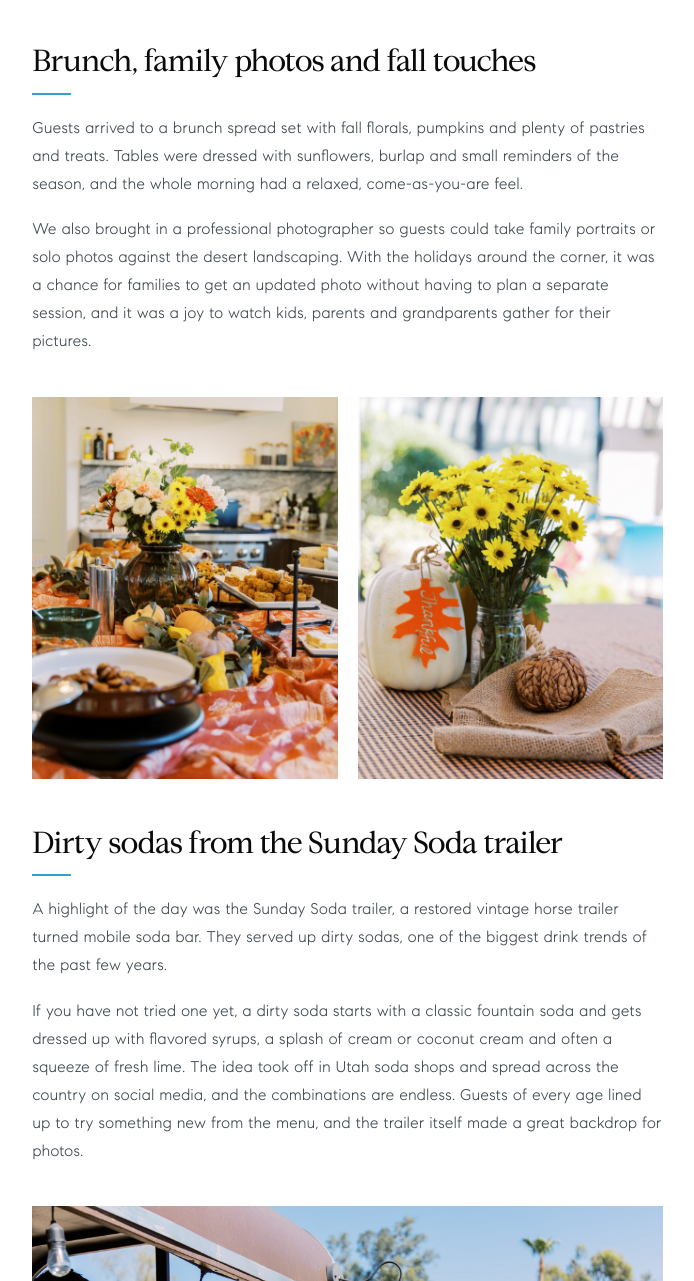
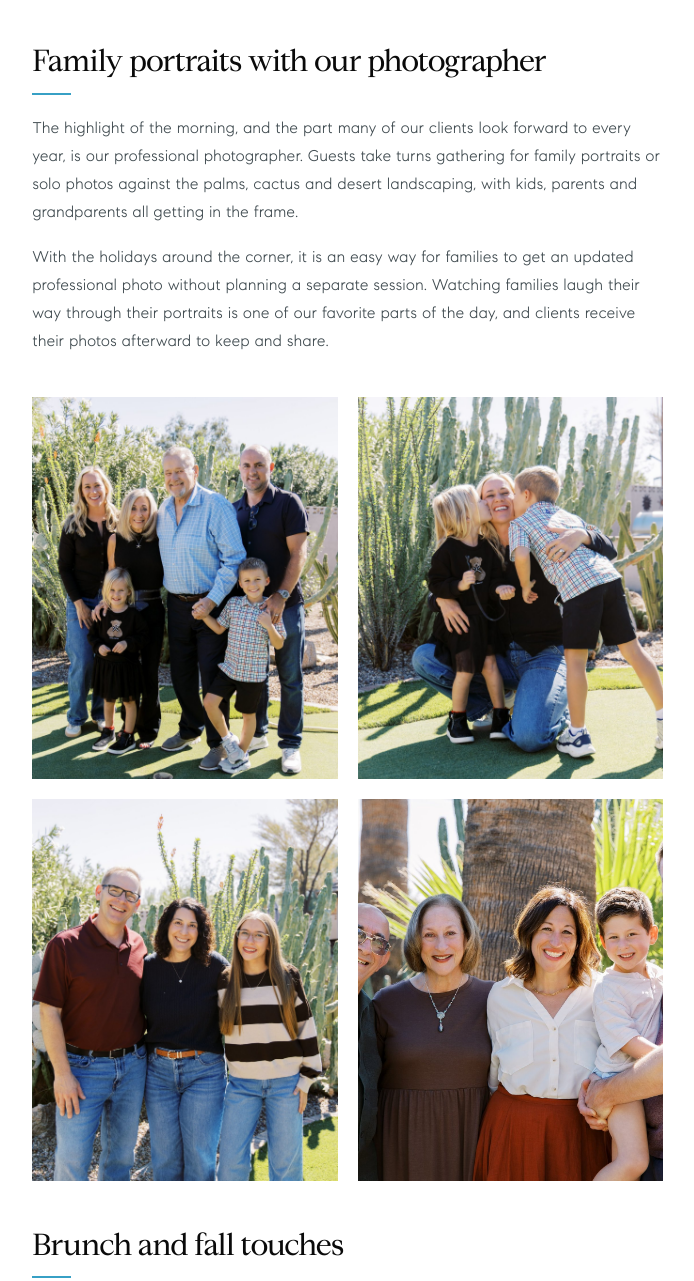
Before and after one commit to rclaxton12/ghcollective, a plain HTML site: page insights/client-appreciation-brunch-2026.html in a window 1280 px wide. Shown: the part 1445-2726 px from the top of the page, without its empty margins (19-713 px from the left). Drawn offline with Linux system fonts and the light colour scheme.

Commit message:
Draft: lead with the photographer and add family portraits (pending permission)
Co-Authored-By: Claude Opus 5.5 <noreply@anthropic.com>
Claude-Session: https://claude.ai/code/session_014MSUsrTRQ1Q5JDdmT1fgds

```diff
--- a/insights/client-appreciation-brunch-2026.html
+++ b/insights/client-appreciation-brunch-2026.html
@@ -4,7 +4,7 @@
 <meta charset="UTF-8" />
 <meta name="viewport" content="width=device-width, initial-scale=1.0" />
 <title>A morning of gratitude: our 2026 Client Appreciation Brunch | Glasshouse Collective</title>
-<meta name="description" content="On October 25 we hosted our clients for a fall brunch with family photos, dirty sodas from the Sunday Soda trailer and a beautiful Arizona morning. Here is a look back, and a thank-you." />
+<meta name="description" content="On October 25 we hosted our clients for a fall brunch with professional family portraits, dirty sodas from the Sunday Soda trailer and a beautiful Arizona morning. Here is a look back, and a thank-you." />
 <link rel="stylesheet" href="../styles.css" />
 </head>
 <body>
@@ -49,15 +49,23 @@
             <img src="../images/client-appreciation-2026/welcome.jpg" alt="Welcome sign for the Client Appreciation Event hosted by the Glasshouse Collective, topped with orange and cream balloons" loading="lazy" />
             <img src="../images/client-appreciation-2026/team.jpg" style="object-position: 46% center;" alt="The Glasshouse Collective team together among palms and cactus at the Client Appreciation Brunch" loading="lazy" />
           </figure>
-        <h2>Brunch, family photos and fall touches</h2>
+        <h2>Family portraits with our photographer</h2>
+          <p>The highlight of the morning, and the part many of our clients look forward to every year, is our professional photographer. Guests take turns gathering for family portraits or solo photos against the palms, cactus and desert landscaping, with kids, parents and grandparents all getting in the frame.</p>
+          <p>With the holidays around the corner, it is an easy way for families to get an updated professional photo without planning a separate session. Watching families laugh their way through their portraits is one of our favorite parts of the day, and clients receive their photos afterward to keep and share.</p>
+          <figure class="article-photos article-photos--two">
+            <img src="../images/client-appreciation-2026/family-1.jpg" alt="A multigenerational family portrait among the cactus at the Client Appreciation Brunch" loading="lazy" />
+            <img src="../images/client-appreciation-2026/family-2.jpg" alt="A mother laughing as her two children kiss her cheeks during her portrait" loading="lazy" />
+            <img src="../images/client-appreciation-2026/family-3.jpg" alt="A smiling family of three posing in front of desert cactus" loading="lazy" />
+            <img src="../images/client-appreciation-2026/family-amy.jpg" alt="Amy Brown of the Glasshouse Collective with her family among the palms" loading="lazy" />
+          </figure>
+        <h2>Brunch and fall touches</h2>
           <p>Guests arrived to a brunch spread set with fall florals, pumpkins and plenty of pastries and treats. Tables were dressed with sunflowers, burlap and small reminders of the season, and the whole morning had a relaxed, come-as-you-are feel.</p>
-          <p>We also brought in a professional photographer so guests could take family portraits or solo photos against the desert landscaping. With the holidays around the corner, it was a chance for families to get an updated photo without having to plan a separate session, and it was a joy to watch kids, parents and grandparents gather for their pictures.</p>
           <figure class="article-photos article-photos--two">
             <img src="../images/client-appreciation-2026/brunch.jpg" alt="Brunch table with a fall flower arrangement, small pumpkins, pastries and treats" loading="lazy" />
             <img src="../images/client-appreciation-2026/sunflowers.jpg" alt="Sunflowers in a mason jar beside a white pumpkin with a thankful tag on a gingham tablecloth" loading="lazy" />
           </figure>
         <h2>Dirty sodas from the Sunday Soda trailer</h2>
-          <p>A highlight of the day was the Sunday Soda trailer, a restored vintage horse trailer turned mobile soda bar. They served up dirty sodas, one of the biggest drink trends of the past few years.</p>
+          <p>Guests also enjoyed the Sunday Soda trailer, a restored vintage horse trailer turned mobile soda bar. They served up dirty sodas, one of the biggest drink trends of the past few years.</p>
           <p>If you have not tried one yet, a dirty soda starts with a classic fountain soda and gets dressed up with flavored syrups, a splash of cream or coconut cream and often a squeeze of fresh lime. The idea took off in Utah soda shops and spread across the country on social media, and the combinations are endless. Guests of every age lined up to try something new from the menu, and the trailer itself made a great backdrop for photos.</p>
           <figure class="article-photos article-photos--wide">
             <img src="../images/client-appreciation-2026/amy-family-soda.jpg" alt="Amy Brown of the Glasshouse Collective with her husband and son ordering at the Sunday Soda trailer" loading="lazy" />
@@ -130,7 +138,7 @@
   "@context": "https://schema.org",
   "@type": "Article",
   "headline": "A morning of gratitude: our 2026 Client Appreciation Brunch",
-  "description": "On October 25 we hosted our clients for a fall brunch with family photos, dirty sodas from the Sunday Soda trailer and a beautiful Arizona morning. Here is a look back, and a thank-you.",
+  "description": "On October 25 we hosted our clients for a fall brunch with professional family portraits, dirty sodas from the Sunday Soda trailer and a beautiful Arizona morning. Here is a look back, and a thank-you.",
   "image": "https://ghcollectiveaz.com/images/client-appreciation-2026/thankful.jpg",
   "datePublished": "2026-11-18",
   "dateModified": "2026-11-18",
```
Also changed, not shown: insights.html (+1 -1 lines), images/client-appreciation-2026/family-1.jpg (added), images/client-appreciation-2026/family-2.jpg (added), images/client-appreciation-2026/family-3.jpg (added), images/client-appreciation-2026/family-amy.jpg (added).
